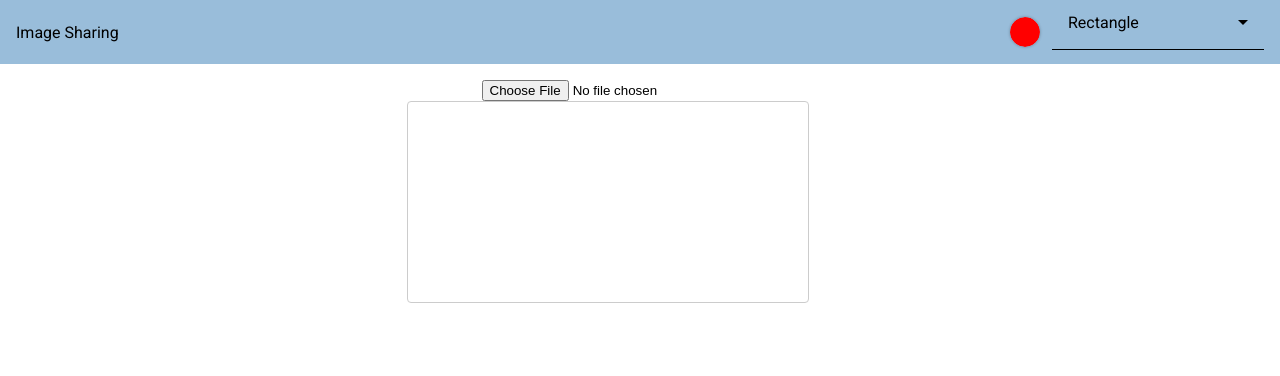
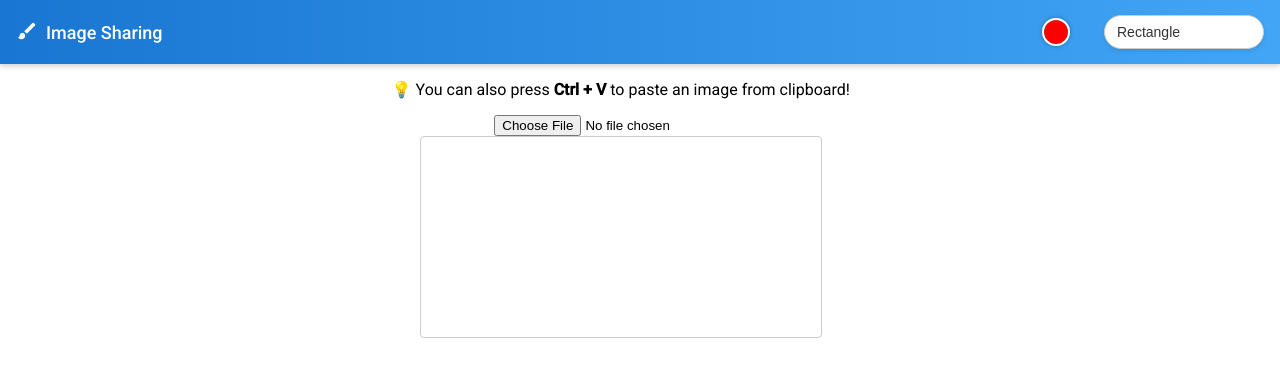
Before and after one commit to mimrot47/imageUploding, an Angular app: page / in a window 1280 px wide. Shown: the top 376 px of the page. Built offline with nearby package versions, Linux system fonts and the light colour scheme.

Commit message:
make atractive ui

```diff
--- a/src/app/components/imageeditor/imageeditor.css
+++ b/src/app/components/imageeditor/imageeditor.css
@@ -1,5 +1,5 @@
  .editor-container {
-  width: 95%;
+  width: 97%;
   text-align: center;
   margin-top: 1em;
 }
@@ -69,3 +69,145 @@
 .example-spacer {
   flex: 1 1 auto;
 }
+
+/* Toolbar */
+.toolbar {
+  background: linear-gradient(90deg, #1976d2, #42a5f5);
+  color: white;
+  box-shadow: 0 2px 6px rgba(0, 0, 0, 0.2);
+  display: flex;
+  align-items: center;
+  padding: 0 16px;
+}
+
+/* App title + icon */
+.app-title {
+  display: flex;
+  align-items: center;
+  font-weight: 500;
+  font-size: 18px;
+  gap: 6px;
+}
+
+.app-icon {
+  font-size: 22px;
+}
+
+/* Spacer between title and buttons */
+.spacer {
+  flex: 1 1 auto;
+}
+
+/* Color picker circle */
+.color-btn {
+  background: transparent;
+  border: none;
+  padding: 0;
+  margin-right: 12px;
+  display: flex;
+  align-items: center;
+  justify-content: center;
+}
+
+.color-circle {
+  border: 2px solid #fff;
+  border-radius: 50%;
+  width: 28px;
+  height: 28px;
+  cursor: pointer;
+  overflow: hidden;
+  box-shadow: 0 0 4px rgba(0, 0, 0, 0.3);
+}
+
+.color-circle::-webkit-color-swatch-wrapper {
+  padding: 0;
+}
+.color-circle::-webkit-color-swatch {
+  border: none;
+  border-radius: 50%;
+}
+.color-circle:hover {
+  transform: scale(1.15);
+  transition: 0.2s ease;
+}
+
+/* Tool select field */
+.tool-select {
+  width: 140px;
+  margin-right: 12px;
+  --mdc-outlined-text-field-outline-color: white;
+  color: white;
+}
+
+.tool-select .mat-mdc-select-trigger {
+  color: white;
+}
+
+/* Action buttons */
+button[mat-icon-button] {
+  color: white;
+  margin: 0 4px;
+  transition: 0.2s;
+}
+button[mat-icon-button]:hover {
+  background-color: rgba(255, 255, 255, 0.15);
+}
+button[mat-icon-button][disabled] {
+  opacity: 0.5;
+}
+
+/* Wrapper to control size and alignment */
+.custom-select-wrapper {
+  position: relative;
+  display: inline-block;
+  width: 160px;
+  margin-left: 10px;
+}
+
+/* The select itself */
+.custom-select {
+  width: 100%;
+  padding: 8px 12px;
+  border: 1px solid #ccc;
+  border-radius: 25px;
+  background-color: #fff;
+  font-size: 14px;
+  font-weight: 500;
+  color: #333;
+  outline: none;
+  cursor: pointer;
+  appearance: none; /* remove default arrow */
+  -webkit-appearance: none;
+  -moz-appearance: none;
+  transition: all 0.3s ease;
+  box-shadow: 0 2px 4px rgba(0,0,0,0.1);
+}
+
+/* Add custom arrow using CSS */
+.custom-select::after {
+  content: '▼';
+  font-size: 12px;
+  position: absolute;
+  right: 12px;
+  top: 50%;
+  transform: translateY(-50%);
+  color: #555;
+  pointer-events: none;
+}
+
+/* Hover and focus effects */
+.custom-select:hover {
+  border-color: #1976d2;
+  box-shadow: 0 0 6px rgba(25, 118, 210, 0.3);
+}
+
+.custom-select:focus {
+  border-color: #1565c0;
+  box-shadow: 0 0 6px rgba(21, 101, 192, 0.4);
+}
+
+/* Dropdown options */
+.custom-select option {
+  padding: 10px;
+  color: #000;
+}
--- a/src/app/components/imageeditor/imageeditor.html
+++ b/src/app/components/imageeditor/imageeditor.html
@@ -1,46 +1,65 @@
-<mat-toolbar style="background-color: rgb(153, 189, 218);">
-  <span>Image Sharing</span>
-  <span class="example-spacer"></span>
+<mat-toolbar color="primary" class="toolbar">
+  <span class="app-title">
+    <mat-icon class="app-icon">brush</mat-icon>
+    Image Sharing
+  </span>
+
+  <span class="spacer"></span>
+
+  <!-- Color Picker -->
+  <button matTooltip="Select Color" class="color-btn">
     <input type="color" [(ngModel)]="selectedColor" class="color-circle" />
-    <mat-form-field>
-  <mat-select matNativeControl [(ngModel)]="selectedTool">
-    <mat-option value="rectangle">Rectangle</mat-option>
-      <mat-option value="circle">Circle</mat-option>
-      <mat-option value="line">Line</mat-option>
-      <mat-option value="arrow">Arrow</mat-option>
-      <mat-option value="hide">Hide (Black Box)</mat-option>
-  </mat-select>
-</mat-form-field>
-  @if(imageLoaded){
- <button matIconButton (click)="undo()" [disabled]="undoStack.length === 0" class="example-icon favorite-icon" aria-label="Example icon-button with heart icon">
+  </button>
+
+  <!-- Tool Selector -->
+<div class="custom-select-wrapper">
+  <select [(ngModel)]="selectedTool" class="custom-select">
+    <option value="rectangle">Rectangle</option>
+    <option value="circle">Circle</option>
+    <option value="line">Line</option>
+    <option value="arrow">Arrow</option>
+    <option value="hide">Hide (Black Box)</option>
+  </select>
+</div>
+
+  <!-- Action Buttons -->
+  @if (imageLoaded) {
+    <button mat-icon-button matTooltip="Undo" (click)="undo()" [disabled]="undoStack.length === 0">
       <mat-icon>undo</mat-icon>
     </button>
-  <button matIconButton (click)="redo()" [disabled]="redoStack.length === 0" class="example-icon favorite-icon" aria-label="Example icon-button with heart icon">
+
+    <button mat-icon-button matTooltip="Redo" (click)="redo()" [disabled]="redoStack.length === 0">
       <mat-icon>redo</mat-icon>
     </button>
-  <button matIconButton (click)="clear()" [disabled]="shapes.length === 0" class="example-icon favorite-icon" aria-label="Example icon-button with heart icon">
-    <mat-icon>clear</mat-icon>
+
+    <button mat-icon-button matTooltip="Clear All" (click)="clear()" [disabled]="shapes.length === 0">
+      <mat-icon>clear_all</mat-icon>
     </button>
-   <button matIconButton (click)="saveImage()" class="example-icon favorite-icon" aria-label="Example icon-button with heart icon">
+
+    <button mat-icon-button matTooltip="Download Image" (click)="saveImage()">
       <mat-icon>cloud_download</mat-icon>
     </button>
-  <button matIconButton (click)="uploadToGoogleDrive()" class="example-icon" aria-label="Example icon-button with share icon">
-    <mat-icon>share</mat-icon>
+
+    <button mat-icon-button matTooltip="Upload to Google Drive" (click)="uploadToGoogleDrive()">
+      <mat-icon>cloud_upload</mat-icon>
     </button>
-  @if(lastUploadedLink){
-    <button matIconButton (click)="copyLink()" class="example-icon" aria-label="Example icon-button with share icon">
+
+    @if (lastUploadedLink) {
+      <button mat-icon-button matTooltip="Copy Share Link" (click)="copyLink()">
         <mat-icon>link</mat-icon>
       </button>
     }
 
-   <button mat-icon-button (click)="deleteImage()" matTooltip="Delete Image">
-      <mat-icon>delete</mat-icon>
+    <button mat-icon-button matTooltip="Delete Image" (click)="deleteImage()">
+      <mat-icon color="warn">delete</mat-icon>
     </button>
   }
 </mat-toolbar>
+
 <div class="editor-container">
   <!-- <button *ngIf="lastUploadedLink" (click)="copyLink()">Copy Link</button> -->
     @if(imageLoaded === false){
+      <p class="hint">💡 You can also press <b>Ctrl + V</b> to paste an image from clipboard!</p>
       <div class="controls" >
     <input type="file" accept="image/*" (change)="onFileSelected($event)" />
   </div>
```
Lines whose indentation alone changed are shown as unchanged.
